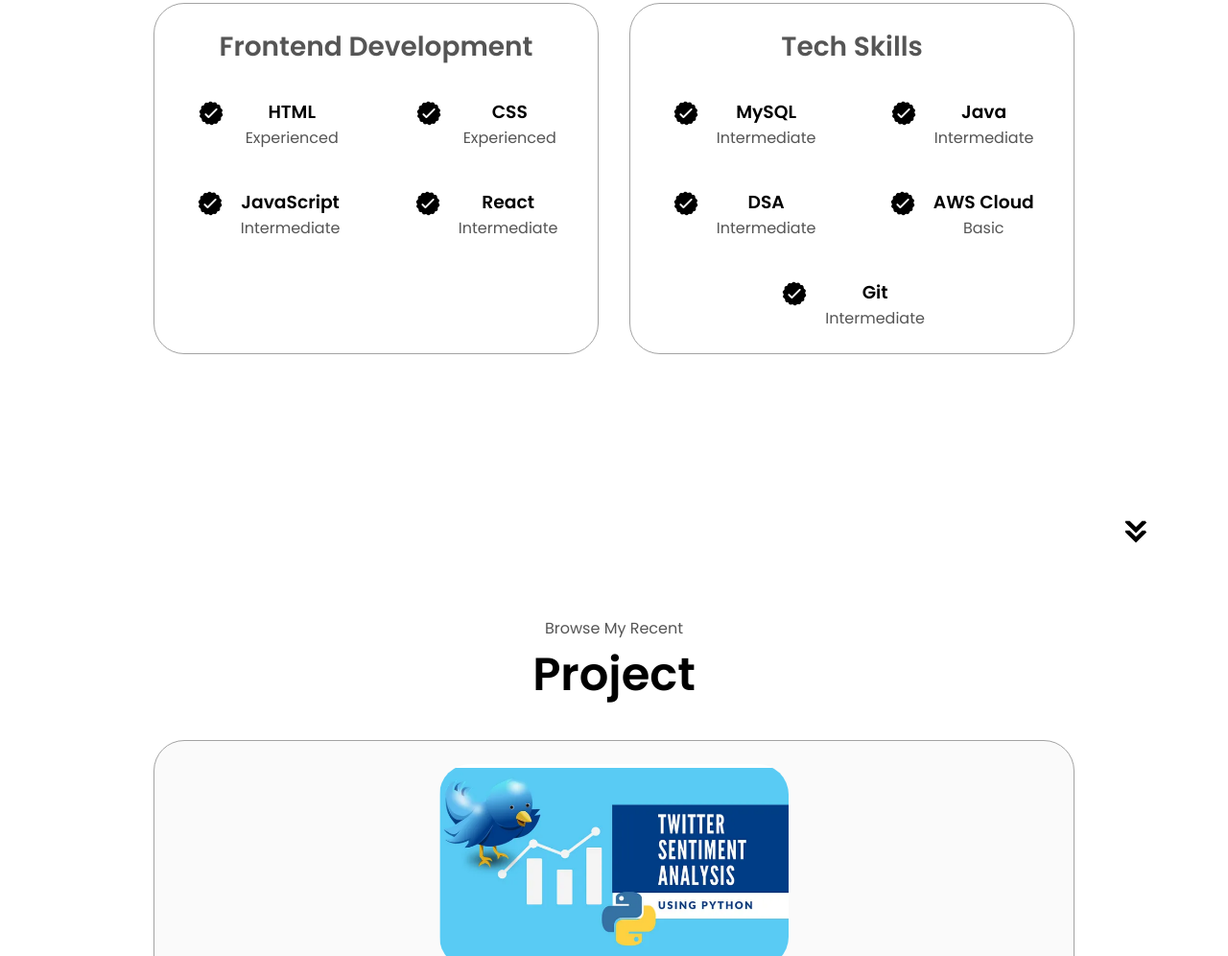
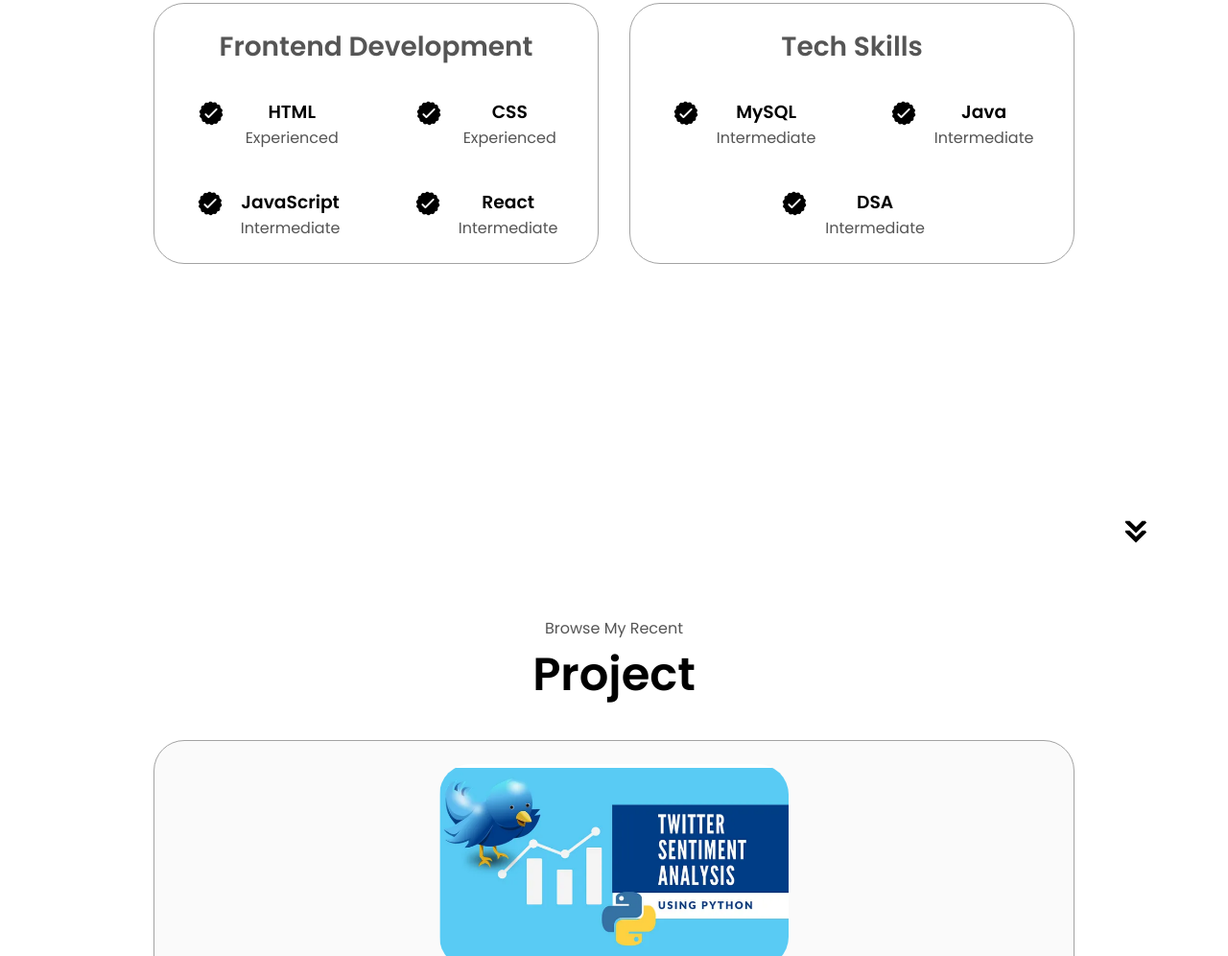
Before and after one commit to deepthi16032002/My-Portfolio, a plain HTML site: page index.html in a window 1280 px wide. Shown: the part 1822-2818 px from the top of the page at 96% size. Drawn offline with Linux system fonts and the light colour scheme.

Commit message:
Update index.html

```diff
--- a/index.html
+++ b/index.html
@@ -209,28 +209,6 @@
                   <p>Intermediate</p>
                 </div>
               </article>
-              <article>
-                <img
-                  src="./assets/checkmark.png"
-                  alt="Experience icon"
-                  class="icon"
-                />
-                <div>
-                  <h3>AWS Cloud</h3>
-                  <p>Basic</p>
-                </div>
-              </article>
-              <article>
-                <img
-                  src="./assets/checkmark.png"
-                  alt="Experience icon"
-                  class="icon"
-                />
-                <div>
-                  <h3>Git</h3>
-                  <p>Intermediate</p>
-                </div>
-              </article>
             </div>
           </div>
         </div>
```
